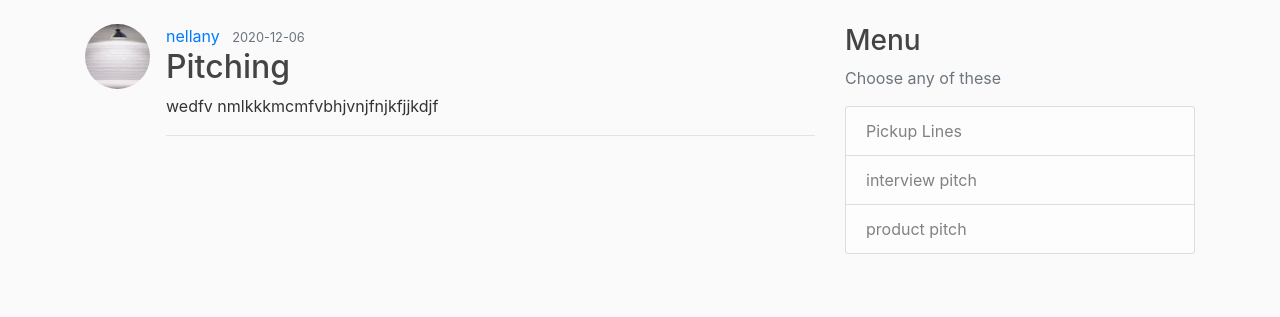
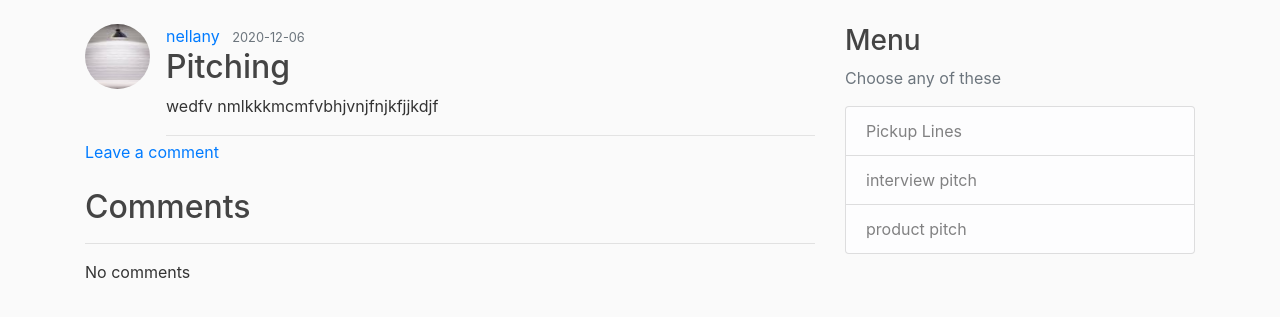
Before and after one commit to umunadine/pitch, a Flask app: page /post/1 in a window 1280 px wide. Shown: the part 56-373 px from the top of the page. Run offline with Flask 2, Linux system fonts and the light colour scheme; data comes from the database, SQL or seed files in the repository; data that the repository does not hold is empty; some libraries are stand-ins or nearby versions.

Commit message:
adding comments

```diff
--- a/app/templates/post.html
+++ b/app/templates/post.html
@@ -11,4 +11,22 @@
       <p class="article-content">{{ post.content }}</p>
     </div>
   </article>
+  <div class="content-section">
+    <a class="ratings" href="{{ url_for('new_comment', post_id=post.id) }}"> Leave a comment</a>
+    <div class="mt-4 mb-4">
+            <h2>Comments</h2>
+            <hr>
+            {% if comments %}
+            {% for comment in comments %}
+            <ul>
+                <h4> {{ comment.comment }} </h4>
+            </ul>
+
+        {% endfor %}
+        {% else %}
+            <p>No comments</p>
+        {% endif %}
+        </div>
+</div>
+
 {% endblock content %}
```
